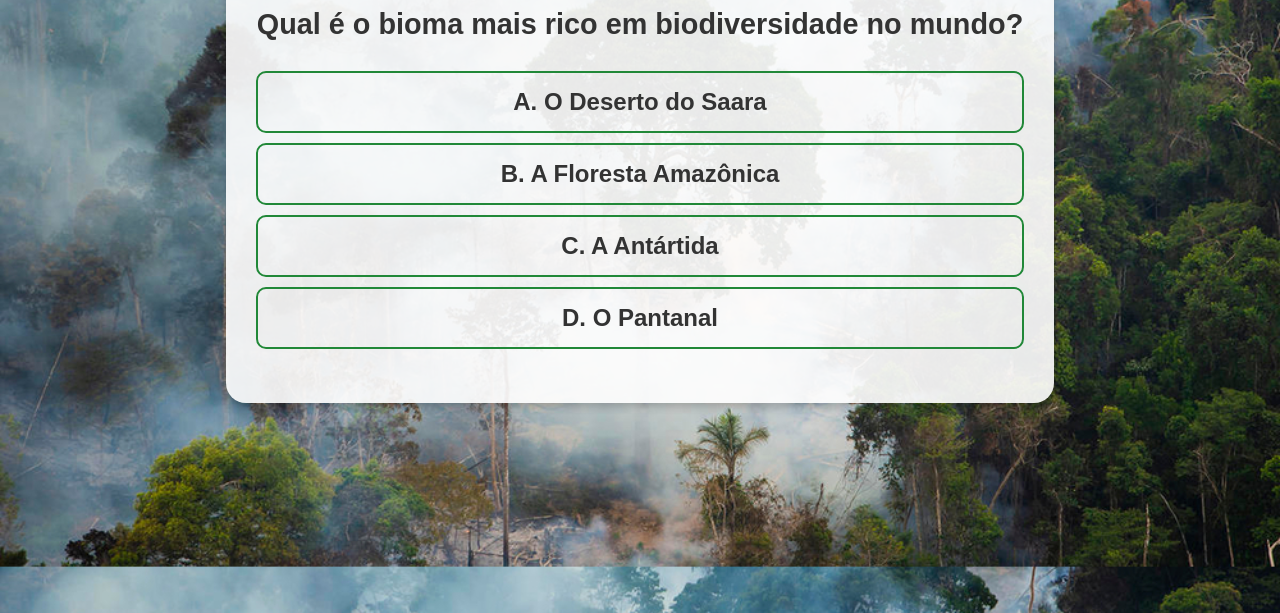
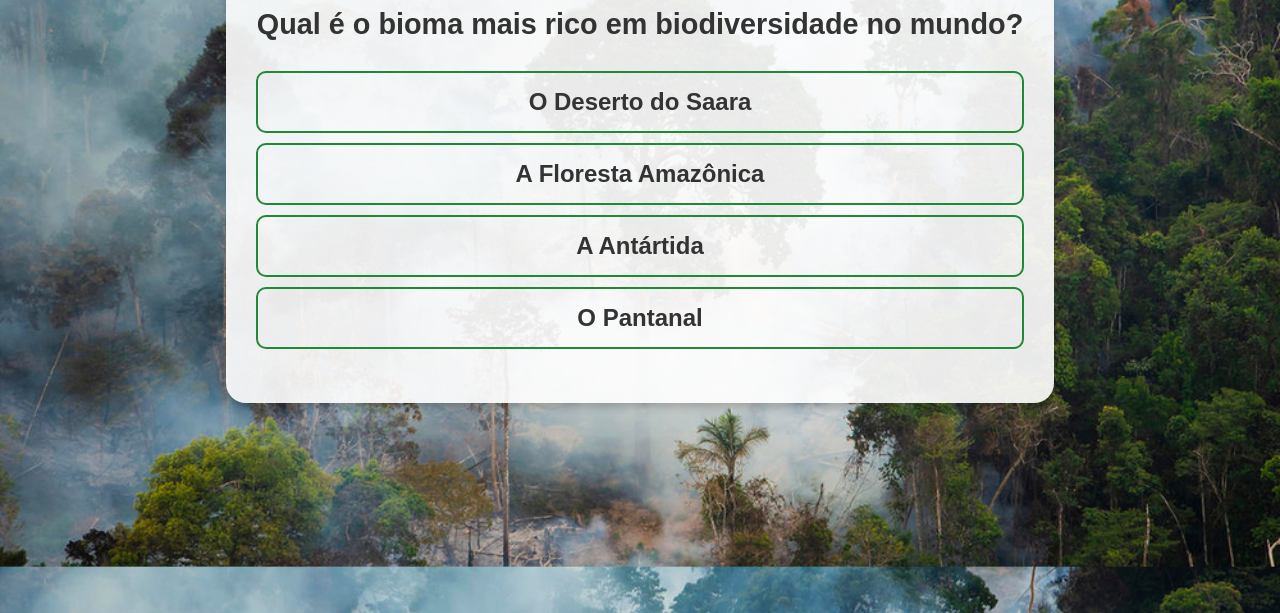
Before and after one commit to rianefm/M01, a plain HTML site: page html/PerguntaTres.html in a window 1280 px wide. Shown: the part 187-800 px from the top of the page. Drawn offline with Linux system fonts and the light colour scheme.

Commit message:
alteracao letras

```diff
--- a/html/PerguntaTres.html
+++ b/html/PerguntaTres.html
@@ -12,10 +12,10 @@
         <h1>Pergunta 3</h1>
     <h3>Qual é o bioma mais rico em biodiversidade no mundo?</h3>
     <ul>
-    <li data-answer="wrong">A. O Deserto do Saara</li>
-    <li data-answer="correct">B. A Floresta Amazônica</li>
-    <li data-answer="wrong">C. A Antártida</li>
-    <li data-answer="wrong">D. O Pantanal</li>
+    <li data-answer="wrong">O Deserto do Saara</li>
+    <li data-answer="correct">A Floresta Amazônica</li>
+    <li data-answer="wrong">A Antártida</li>
+    <li data-answer="wrong">O Pantanal</li>
     </ul>
 
       <button id="next-question" style="display: none" onclick="window.location.href='perguntaQuatro.html'">Próxima Pergunta</button>
```
Also changed, not shown: html/perguntaUm.html (+4 -4 lines).
